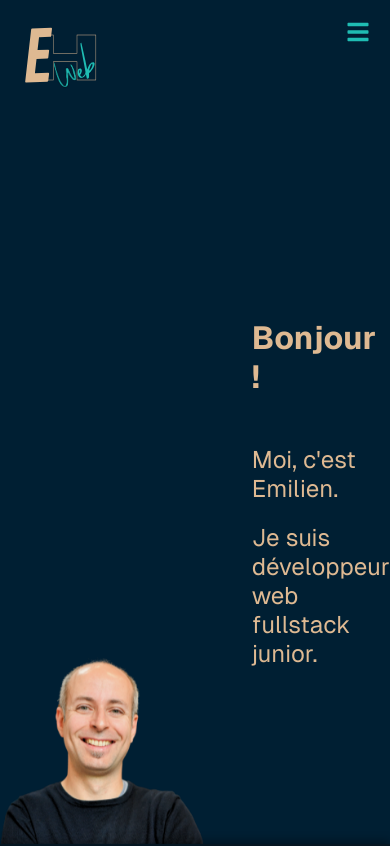
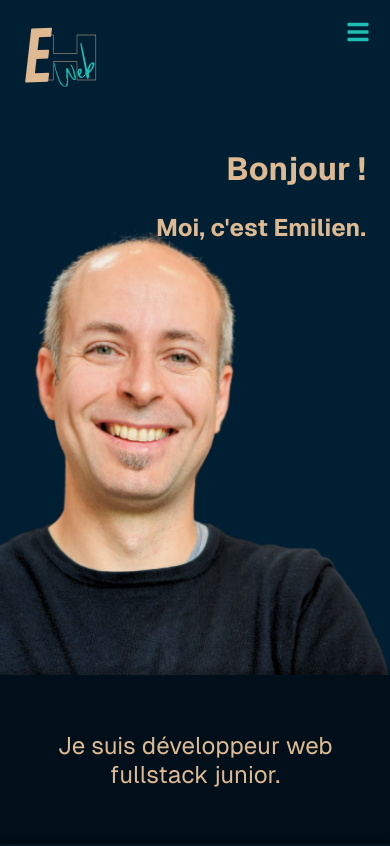
Before and after one commit to e-hainaux/ehweb-agency, a Next.js app: page /about in a window 390 px wide. Shown: the top 846 px of the page. Built offline with nearby package versions, Linux system fonts and the light colour scheme.

Commit message:
update responsive animations About screen work in progress

```diff
--- a/src/components/about/Hello.tsx
+++ b/src/components/about/Hello.tsx
@@ -44,17 +44,21 @@ export default function Hello() {
           style={{ width: "100%", height: "auto", objectFit: "contain" }}
         />
       </div>
-      <div
-        className={`${styles.introductionContainer} ${
-          !isVisible ? styles.hiddenRight : ""
-        }`}
-      >
-        <div className={styles.titleContainer}>
+      <div className={styles.introductionContainer}>
+        <div
+          className={`${styles.titleContainer} ${
+            !isVisible ? styles.hiddenRight : ""
+          }`}
+        >
           <h1 className={styles.title}>Bonjour !</h1>
+          <h2 className={styles.subTitle}>Moi, c&apos;est Emilien.</h2>
         </div>
-        <div className={styles.paragraphsContainer}>
-          <p className={styles.paragraph}>Moi, c&apos;est Emilien.</p>
-          <p className={styles.paragraph}>
+        <div className={styles.paragraphContainer}>
+          <p
+            className={`${styles.paragraph} ${
+              !isVisible ? styles.hiddenBottom : ""
+            }`}
+          >
             Je suis développeur web fullstack junior.
           </p>
         </div>
--- a/src/styles/about/Hello.module.css
+++ b/src/styles/about/Hello.module.css
@@ -12,8 +12,13 @@
   z-index: 1;
 }
 
+.mainContainerSmallScreen {
+  display: none;
+}
+
 .imageContainer {
   width: 100%;
+  max-width: 500px;
   height: 100%;
   display: flex;
   flex-direction: column;
@@ -32,6 +37,8 @@
   align-items: center;
   gap: 48px;
   padding-top: 150px;
+  overflow: visible;
+  z-index: 999;
   transition: transform 0.8s ease-out;
 }
 
@@ -39,8 +46,6 @@
   0% {
     transform: scale(1) translateY(0);
     opacity: 1;
-    border: none;
-    border-radius: 0;
   }
   20% {
     transform: scale(0.6) translateY(50%) translateX(-20%);
@@ -56,6 +61,28 @@
   }
 }
 
+@keyframes slideRight {
+  0% {
+    transform: translateX(0) rotate(0);
+    opacity: 1;
+  }
+  100% {
+    transform: translateX(150%) rotate(-90deg);
+    opacity: 0;
+  }
+}
+
+@keyframes slideInFromRight {
+  0% {
+    transform: translateX(150%) rotate(-90deg);
+    opacity: 0;
+  }
+  100% {
+    transform: translateX(0) rotate(0);
+    opacity: 1;
+  }
+}
+
 @keyframes fadeIn {
   0% {
     opacity: 0;
@@ -65,22 +92,29 @@
   }
 }
 
+.titleContainer,
+.paragraphContainer {
+  width: 100%;
+  height: auto;
+}
+
+.titleContainer,
+.paragraph {
+  transition: opacity 0.5s ease-out, transform 0.5s ease-out;
+  animation: slideInFromRight 1s ease-out forwards;
+}
+
 .hiddenLeft {
   animation: slideDown 1s ease-out forwards;
 }
 
-.hiddenRight {
-  transform: translateX(100%) rotate(-90deg);
-  z-index: 999;
-}
-
-.titleContainer,
-.paragraphsContainer {
-  width: 100%;
-  height: auto;
+.hiddenRight,
+.hiddenBottom {
+  animation: slideRight 1s ease-out forwards;
 }
 
 .title,
+.subTitle,
 .paragraph {
   color: var(--text-secondary);
 }
@@ -89,6 +123,7 @@
   font-size: 2em;
 }
 
+.subTitle,
 .paragraph {
   font-size: 1.5em;
   margin-bottom: 20px;
@@ -99,3 +134,108 @@
     width: 60%;
   }
 }
+
+@media (max-width: 600px) {
+  @keyframes fadeOut {
+    0% {
+      opacity: 1;
+      transform: scale(1);
+      filter: blur(0px);
+    }
+    100% {
+      opacity: 0;
+      transform: scale(0.9);
+      filter: blur(10px);
+    }
+  }
+  .imageContainer {
+    position: fixed;
+    left: -25%;
+    bottom: 20%;
+    height: 600px;
+    width: auto;
+
+    transition: opacity 0.5s ease-out, transform 0.5s ease-out;
+  }
+  .hiddenLeft {
+    opacity: 0;
+    transform: scale(0.9);
+    animation: fadeOut 0.5s forwards ease-out;
+    transition: opacity 0.5s ease-out, transform 0.5s ease-out;
+  }
+
+  .introductionContainer {
+    position: fixed;
+    width: 100%;
+    height: 100%;
+
+    display: flex;
+    flex-direction: column;
+    justify-content: flex-start;
+    align-items: flex-end;
+
+    padding-right: 24px;
+  }
+  .titleContainer,
+  .paragraphContainer {
+    display: flex;
+    flex-direction: column;
+    justify-content: flex-start;
+    align-items: flex-end;
+    gap: 24px;
+  }
+  .paragraphContainer {
+    transition: opacity 0.5s ease-out, transform 0.5s ease-out;
+  }
+
+  @keyframes slideToBottom {
+    0% {
+      transform: translateY(0%);
+      opacity: 1;
+    }
+    100% {
+      transform: translateY(100%);
+      opacity: 0;
+    }
+  }
+
+  @keyframes slideFromBottom {
+    0% {
+      transform: translateY(100%);
+      opacity: 0;
+    }
+    100% {
+      transform: translateY(0%);
+      opacity: 1;
+    }
+  }
+
+  .paragraph {
+    position: fixed;
+    display: flex;
+    justify-content: center;
+    align-items: center;
+
+    height: 20%;
+    margin: 0;
+    bottom: 0;
+    left: 0;
+    right: 0;
+    text-align: center;
+
+    background-color: rgba(0, 0, 0, 0.5);
+    padding: 10px;
+    color: var(--text-secondary);
+    box-shadow: 0 -4px 8px rgba(0, 0, 0, 0.3);
+    transition: opacity 1s ease-out, transform 1s ease-out;
+    animation: slideFromBottom 0.5s forwards ease-out;
+
+    z-index: 100;
+  }
+
+  .hiddenBottom {
+    transition: opacity 1s ease-out, transform 1s ease-out;
+
+    animation: slideToBottom 1s forwards ease-out;
+  }
+}
--- a/src/styles/about/Misc.module.css
+++ b/src/styles/about/Misc.module.css
@@ -17,7 +17,6 @@
   justify-content: center;
   align-items: center;
   gap: 56px;
-  /* border: 2px dotted pink; */
 }
 
 .pictoContainer {
@@ -26,7 +25,6 @@
   justify-content: center;
   align-items: flex-end;
   text-align: right;
-  /* border: 1px solid red; */
 }
 
 .textContainer {
@@ -36,15 +34,12 @@
   justify-content: space-between;
   align-items: flex-start;
   gap: 24px;
-  /* border: 1px solid green; */
 }
 
 .subTitle {
   flex: 1;
-  /* border: 1px solid white; */
 }
 
 .paragraphsContainer {
   flex: 1;
-  /* border: 1px solid yellow; */
 }
```
